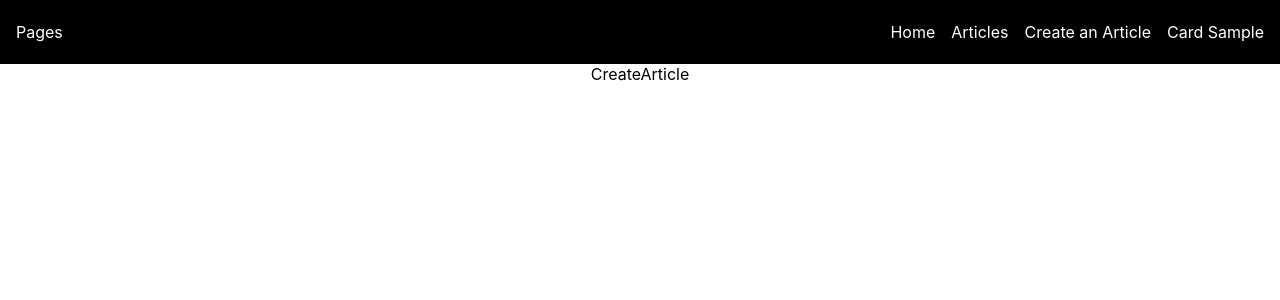
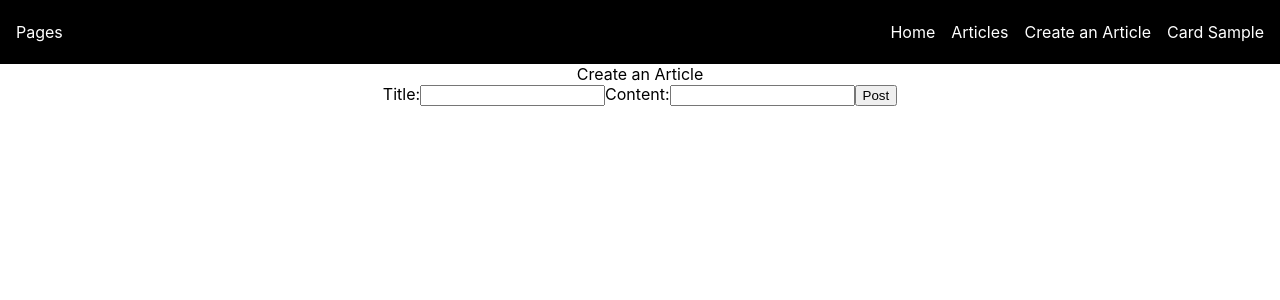
Before and after one commit to abelucsd/pages, a React (Create React App) app: page /create-article in a window 1280 px wide. Shown: the top 300 px of the page. Built offline with nearby package versions, Linux system fonts and the light colour scheme.

Commit message:
CreateArticle.js skeleton

```diff
--- a/src/components/pages/CreateArticle.js
+++ b/src/components/pages/CreateArticle.js
@@ -1,8 +1,63 @@
-import React from 'react'
+import React, { useState, useEffect } from 'react'
+import Articles from './Articles'
+import articlesRepositoryData from './articlesRepository.json'
+
+// Create a form
+// form should insert into json file
+
+// be able to edit later
 
 function CreateArticle() {
+  const [articleTitle, setArticleTitle] = useState('')
+  const [articleContent, setArticleContent] = useState('')
+  const [articleDate, setArticleDate] = useState('') // date time?
+
+  const articleTitleChange = (e) => {
+    setArticleTitle(e.target.value)
+  }
+
+  const articleContentChange = (e) => {
+    setArticleContent(e.target.value)
+  }
+
+  const postArticle = () => {
+    setArticleDate(new Date())
+
+    let articlesData = articlesRepositoryData
+
+    let newArticle = {
+      id: articlesData[articlesData.length-1].id + 1,
+      title: articleTitle,
+      content: articleContent,
+      date: articleDate
+    }
+
+    articlesData.push(newArticle)
+
+
+    console.log(newArticle)
+
+    // then write to JSON
+
+  }
+
   return (
-    <div>CreateArticle</div>
+    <div className='create-article-page'>
+      <div className="create-article-header">Create an Article</div>
+      <label>
+        Title:
+        <input type="text" id="article-title" className="article-title" onChange={articleTitleChange} />
+      </label>
+
+      <label>
+        Content:
+        <input type="text" id="article-content" className="article-content" onChange={articleContentChange} />
+      </label>
+
+      <button onClick={postArticle}>Post</button>
+
+    </div>
+
   )
 }
 
--- /dev/null
+++ b/src/components/pages/articlesRepository.json
@@ -0,0 +1,20 @@
+[
+  {
+    "id": 1,
+    "title": "Article 1",
+    "content": "Hello. This is Article 1",
+    "datePublished": "1/1/2022"
+  },
+  {
+    "id": 2,
+    "title": "Article 2",
+    "content": "Hello. This is Article 2",
+    "datePublished": "1/2/2022"
+  },
+  {
+    "id": 3,
+    "title": "Article 3",
+    "content": "Hello. This is Article 3",
+    "datePublished": "1/3/2022"
+  }
+]
```
